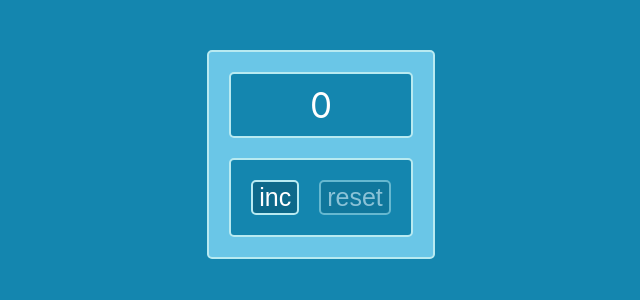
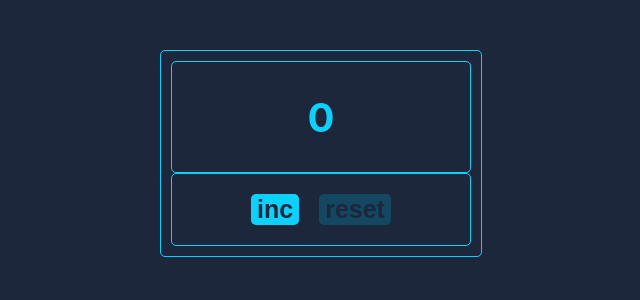
Before and after one commit to julia-lahtina/counter, a React (Create React App) app: page / in a window 1280 px wide. Shown: the top 300 px of the page, without its empty margins (319-959 px from the left). Built offline with nearby package versions, Linux system fonts and the light colour scheme.

Commit message:
add new style

```diff
--- a/src/App.css
+++ b/src/App.css
@@ -1,5 +1,5 @@
 body {
-    background-color: #1486af;
+    background-color: #1d273b;
 }
 
 .App {
@@ -7,23 +7,28 @@ body {
     justify-content: center;
     text-align: center;
     margin-top: 50px;
+    gap: 100px;
 }
 
 .counter {
     display: flex;
-    border: 2px solid #b8eaf1;
+    border: 1px solid #0bd1fc;
     border-radius: 5px;
-    background-color: #6ac6e7;
-    padding: 20px;
+    background-color: #1d273b;
+    padding: 10px;
+    flex-direction: column;
+    gap: 20px;
+    width: 300px;
 }
 
 
 .activeButton {
-    background-color: #0d698a;
-    border: 2px solid #b8eaf1;
+    background-color: #0bd1fc;
     border-radius: 5px;
-    color: white;
+    border: none;
+    color: #1d273b;
     font-size: 25px;
+    font-weight: bold;
 
     &:hover {
         cursor: pointer;
@@ -31,46 +36,60 @@ body {
 }
 
 div {
-  font-size: 35px;
-  color: white;
+  font-size: 40px;
+  color: #0bd1fc;
 }
 
 .counter-style {
     color: red;
-    font-size: 35px;
 }
 
 .disabledButton {
     opacity: 0.5;
     background-color: #0d698a;
-    border: 2px solid #b8eaf1;
     border-radius: 5px;
-    color: white;
+    border: none;
+    color: #1d273b;
     font-size: 25px;
+    font-weight: bold;
 
     &:hover {
         cursor: not-allowed;
     }
 }
 
-.wrapper {
-    display: flex;
-    flex-direction: column;
-    gap: 20px;
-}
-
 .btn-wrapper {
     display: flex;
+    justify-content: center;
     gap: 20px;
-    background-color: #1486af;
+    background-color: #1d273b;
     padding: 20px;
-    border: 2px solid #b8eaf1;
+    border: 1px solid #0bd1fc;
     border-radius: 5px;
 }
 
 .counter-wrapper {
-    background-color: #1486af;
+    display: flex;
+    flex-direction: column;
+    justify-content: center;
+    align-items: center;
+    background-color: #1d273b;
     padding: 10px;
-    border: 2px solid #b8eaf1;
+    border: 1px solid #0bd1fc;
+    border-radius: 5px;
+    font-weight: bold;
+    height: 90px;
+}
+
+.value-wrapper {
+    display: flex;
+    gap: 50px;
+
+}
+
+input {
+    width: 100px;
+    height: 15px;
+    border: 2px solid #0bd1fc;
     border-radius: 5px;
 }
```
